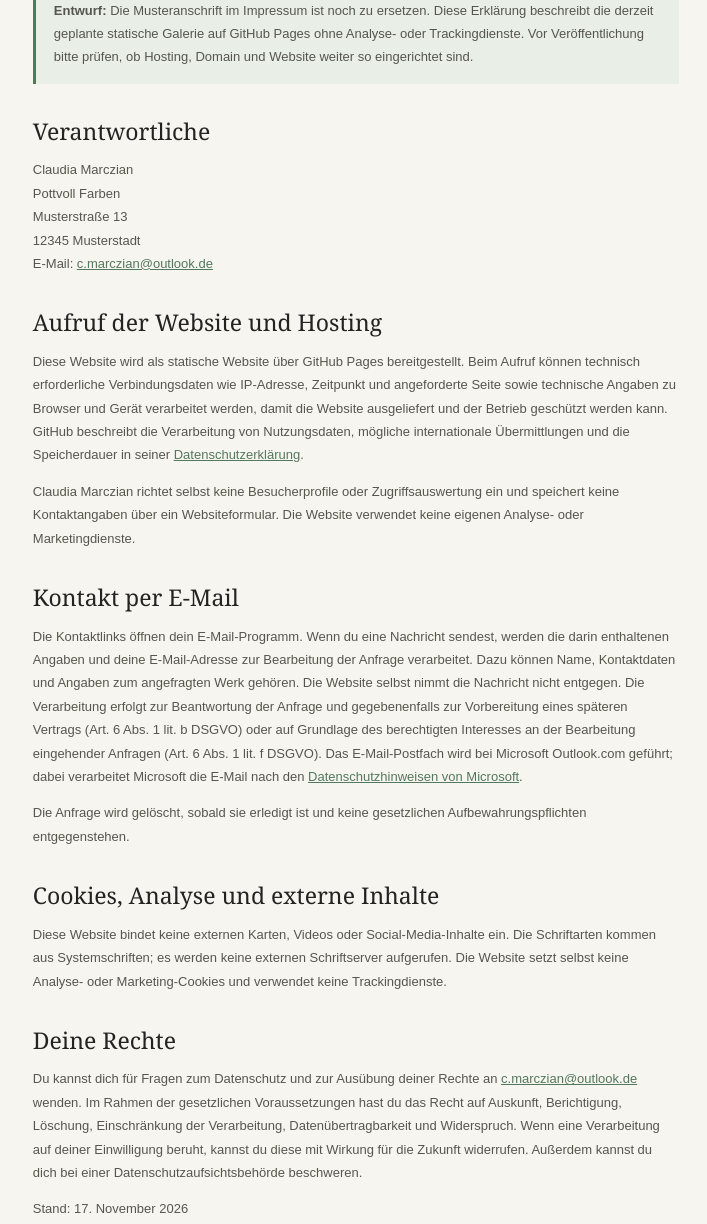
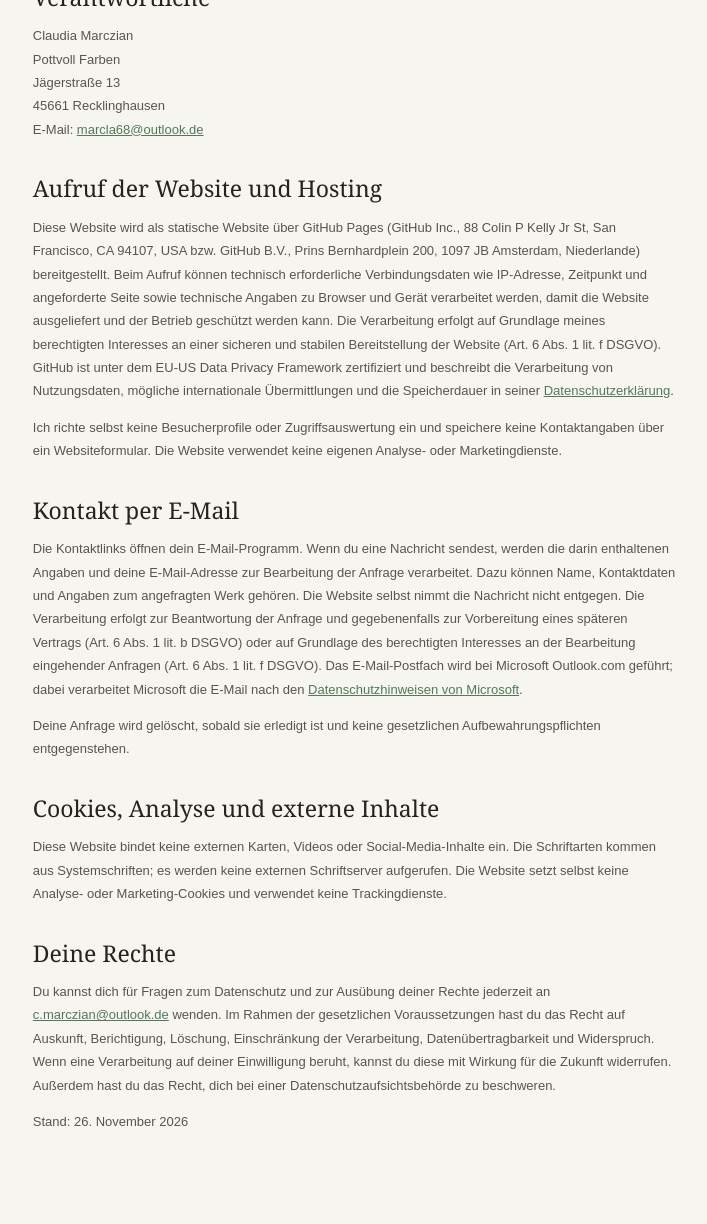
Before and after one commit to farbenpott/pott-voll-farben, a plain HTML site: page datenschutz.html in a window 1280 px wide. Shown: the part 322-1546 px from the top of the page, without its empty margins (284-991 px from the left). Drawn offline with Linux system fonts and the light colour scheme.

Commit message:
Datenschutz

```diff
--- a/datenschutz.html
+++ b/datenschutz.html
@@ -16,25 +16,24 @@
   <main class="legal-page">
     <p class="eyebrow">Rechtliches</p>
     <h1>Datenschutzerklärung</h1>
-    <p class="legal-notice"><strong>Entwurf:</strong> Die Musteranschrift im Impressum ist noch zu ersetzen. Diese Erklärung beschreibt die derzeit geplante statische Galerie auf GitHub Pages ohne Analyse- oder Trackingdienste. Vor Veröffentlichung bitte prüfen, ob Hosting, Domain und Website weiter so eingerichtet sind.</p>
 
     <h2>Verantwortliche</h2>
-    <p>Claudia Marczian<br>Pottvoll Farben<br>Musterstraße 13<br>12345 Musterstadt<br>E-Mail: <a href="mailto:c.marczian@outlook.de">c.marczian@outlook.de</a></p>
+    <p>Claudia Marczian<br>Pottvoll Farben<br>Jägerstraße 13<br>45661 Recklinghausen<br>E-Mail: <a href="mailto:marcla68@outlook.de">marcla68@outlook.de</a></p>
 
     <h2>Aufruf der Website und Hosting</h2>
-    <p>Diese Website wird als statische Website über GitHub Pages bereitgestellt. Beim Aufruf können technisch erforderliche Verbindungsdaten wie IP-Adresse, Zeitpunkt und angeforderte Seite sowie technische Angaben zu Browser und Gerät verarbeitet werden, damit die Website ausgeliefert und der Betrieb geschützt werden kann. GitHub beschreibt die Verarbeitung von Nutzungsdaten, mögliche internationale Übermittlungen und die Speicherdauer in seiner <a href="https://docs.github.com/en/site-policy/privacy-policies/github-general-privacy-statement" rel="noopener noreferrer">Datenschutzerklärung</a>.</p>
-    <p>Claudia Marczian richtet selbst keine Besucherprofile oder Zugriffsauswertung ein und speichert keine Kontaktangaben über ein Websiteformular. Die Website verwendet keine eigenen Analyse- oder Marketingdienste.</p>
+    <p>Diese Website wird als statische Website über GitHub Pages (GitHub Inc., 88 Colin P Kelly Jr St, San Francisco, CA 94107, USA bzw. GitHub B.V., Prins Bernhardplein 200, 1097 JB Amsterdam, Niederlande) bereitgestellt. Beim Aufruf können technisch erforderliche Verbindungsdaten wie IP-Adresse, Zeitpunkt und angeforderte Seite sowie technische Angaben zu Browser und Gerät verarbeitet werden, damit die Website ausgeliefert und der Betrieb geschützt werden kann. Die Verarbeitung erfolgt auf Grundlage meines berechtigten Interesses an einer sicheren und stabilen Bereitstellung der Website (Art. 6 Abs. 1 lit. f DSGVO). GitHub ist unter dem EU-US Data Privacy Framework zertifiziert und beschreibt die Verarbeitung von Nutzungsdaten, mögliche internationale Übermittlungen und die Speicherdauer in seiner <a href="https://docs.github.com/en/site-policy/privacy-policies/github-general-privacy-statement" rel="noopener noreferrer">Datenschutzerklärung</a>.</p>
+    <p>Ich richte selbst keine Besucherprofile oder Zugriffsauswertung ein und speichere keine Kontaktangaben über ein Websiteformular. Die Website verwendet keine eigenen Analyse- oder Marketingdienste.</p>
 
     <h2>Kontakt per E-Mail</h2>
     <p>Die Kontaktlinks öffnen dein E-Mail-Programm. Wenn du eine Nachricht sendest, werden die darin enthaltenen Angaben und deine E-Mail-Adresse zur Bearbeitung der Anfrage verarbeitet. Dazu können Name, Kontaktdaten und Angaben zum angefragten Werk gehören. Die Website selbst nimmt die Nachricht nicht entgegen. Die Verarbeitung erfolgt zur Beantwortung der Anfrage und gegebenenfalls zur Vorbereitung eines späteren Vertrags (Art. 6 Abs. 1 lit. b DSGVO) oder auf Grundlage des berechtigten Interesses an der Bearbeitung eingehender Anfragen (Art. 6 Abs. 1 lit. f DSGVO). Das E-Mail-Postfach wird bei Microsoft Outlook.com geführt; dabei verarbeitet Microsoft die E-Mail nach den <a href="https://www.microsoft.com/privacy/privacystatement" rel="noopener noreferrer">Datenschutzhinweisen von Microsoft</a>.</p>
-    <p>Die Anfrage wird gelöscht, sobald sie erledigt ist und keine gesetzlichen Aufbewahrungspflichten entgegenstehen.</p>
+    <p>Deine Anfrage wird gelöscht, sobald sie erledigt ist und keine gesetzlichen Aufbewahrungspflichten entgegenstehen.</p>
 
     <h2>Cookies, Analyse und externe Inhalte</h2>
     <p>Diese Website bindet keine externen Karten, Videos oder Social-Media-Inhalte ein. Die Schriftarten kommen aus Systemschriften; es werden keine externen Schriftserver aufgerufen. Die Website setzt selbst keine Analyse- oder Marketing-Cookies und verwendet keine Trackingdienste.</p>
 
     <h2>Deine Rechte</h2>
-    <p>Du kannst dich für Fragen zum Datenschutz und zur Ausübung deiner Rechte an <a href="mailto:c.marczian@outlook.de">c.marczian@outlook.de</a> wenden. Im Rahmen der gesetzlichen Voraussetzungen hast du das Recht auf Auskunft, Berichtigung, Löschung, Einschränkung der Verarbeitung, Datenübertragbarkeit und Widerspruch. Wenn eine Verarbeitung auf deiner Einwilligung beruht, kannst du diese mit Wirkung für die Zukunft widerrufen. Außerdem kannst du dich bei einer Datenschutzaufsichtsbehörde beschweren.</p>
-    <p>Stand: 17. November 2026</p>
+    <p>Du kannst dich für Fragen zum Datenschutz und zur Ausübung deiner Rechte jederzeit an <a href="mailto:c.marczian@outlook.de">c.marczian@outlook.de</a> wenden. Im Rahmen der gesetzlichen Voraussetzungen hast du das Recht auf Auskunft, Berichtigung, Löschung, Einschränkung der Verarbeitung, Datenübertragbarkeit und Widerspruch. Wenn eine Verarbeitung auf deiner Einwilligung beruht, kannst du diese mit Wirkung für die Zukunft widerrufen. Außerdem hast du das Recht, dich bei einer Datenschutzaufsichtsbehörde zu beschweren.</p>
+    <p>Stand: 26. November 2026</p>
   </main>
   <footer class="site-footer"><a class="brand" href="index.html"><span class="brand-mark"><i></i><i></i><i></i></span><span>POTTVOLL <b>FARBEN</b></span></a><p>© <span id="year"></span> Pottvoll Farben</p><div><a href="mailto:c.marczian@outlook.de">Kontakt</a><a href="impressum.html">Impressum</a><a href="datenschutz.html" aria-current="page">Datenschutz</a></div></footer>
   <script>document.getElementById('year').textContent = new Date().getFullYear();</script>
```
